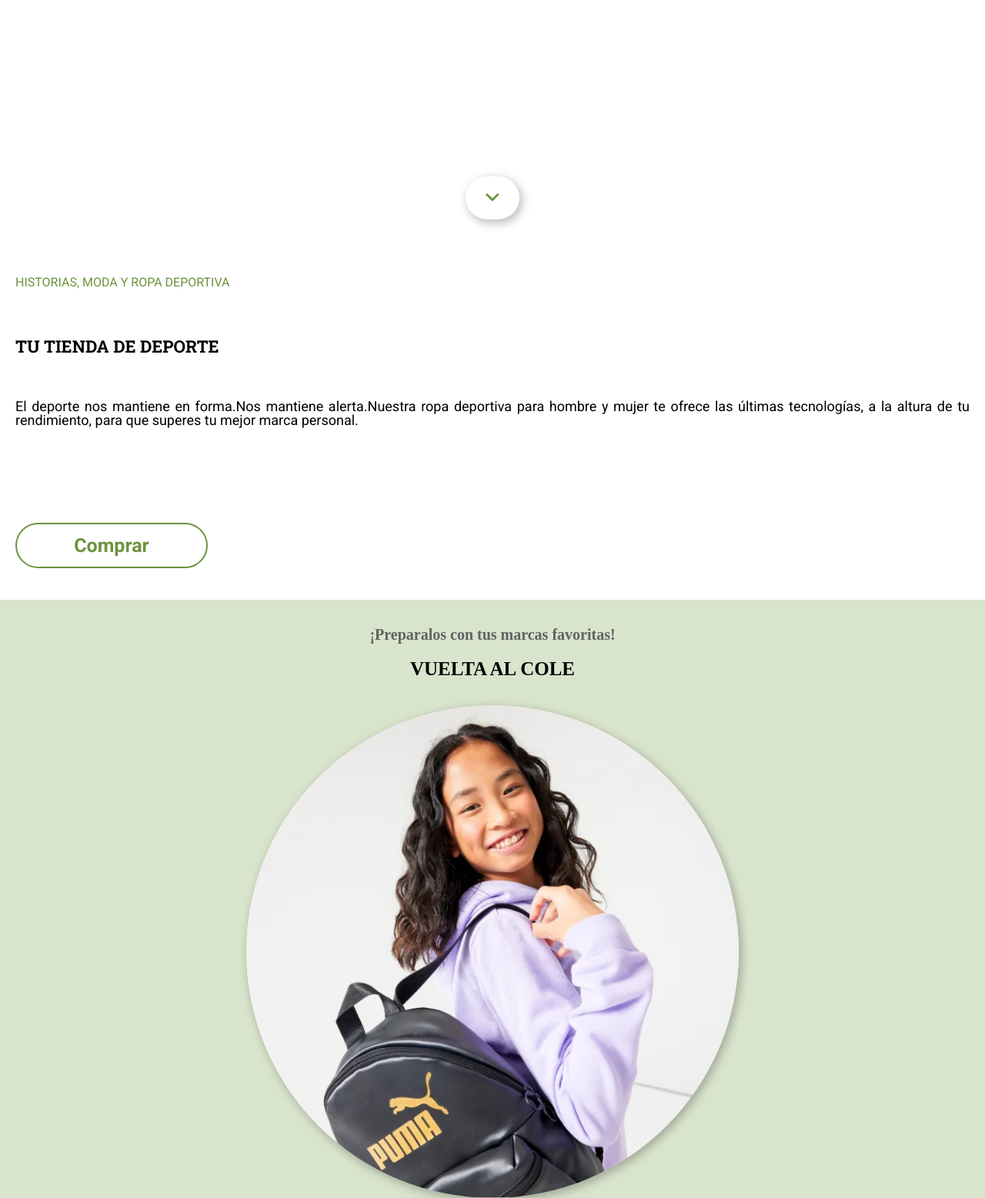
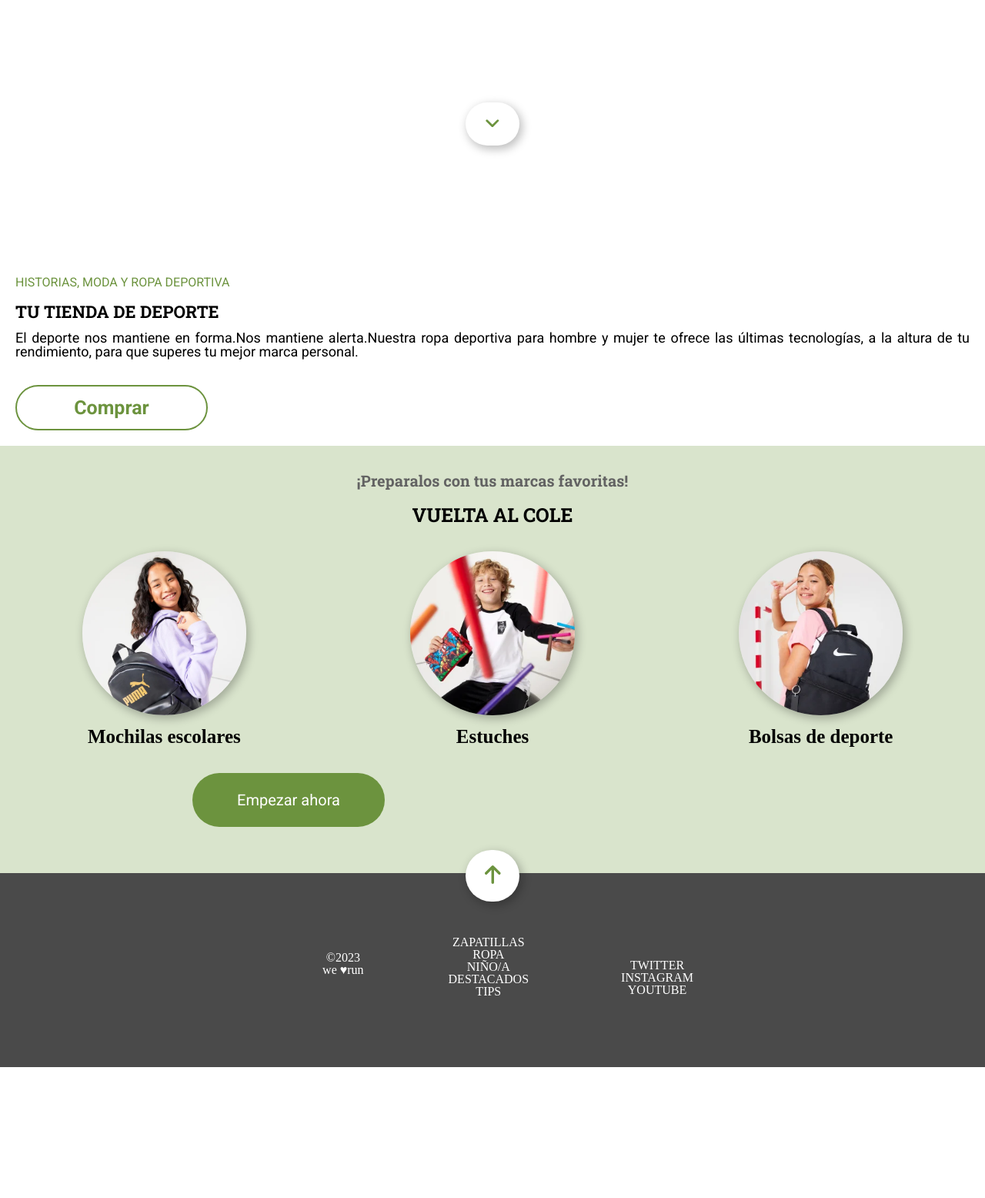
Before and after one commit to Adalab/modulo-1-evaluacion-final-AnaEDiBlasi, a website built with Vite: page src/index.html in a window 1280 px wide. Shown: the part 461-2017 px from the top of the page at 77% size. After the commit the page ends 1863 px from the top, so only its background shows below. Built offline with nearby package versions, Linux system fonts and the light colour scheme; files whose address does not match are found by name.

Commit message:
media-tablet

```diff
--- a/src/partials/cards-section.html
+++ b/src/partials/cards-section.html
@@ -7,21 +7,20 @@
 
     <div class="cards">
 
+            <div class="cards_only">
                 <article class="cards_article" >
                     <img class="image_card" src="./images/lpbts-mod05-img01-desk.png" alt="">
                     <h4 class="name_image" >Mochilas escolares</h4>
                 </article>
-
                 <article class="cards_article" >
                     <img class="image_card" src="./images/lpbts-mod05-img04-mob.png" alt="">
                     <h4 class="name_image" >Estuches</h4>
                 </article>
-
-
                 <article class="cards_article" >
                     <img class="image_card" src="./images/lpbts-mod05-img03-mob.png" alt="">
                     <h4 class="name_image" >Bolsas de deporte</h4>
                 </article>
+            </div>
 
             <a href="" class="button_start">Empezar ahora</a>
 
--- a/src/partials/footer.html
+++ b/src/partials/footer.html
@@ -1,5 +1,6 @@
 <footer class="footer">
     <a href="" class="button_arrow"><img class="button_arrow-image" src="./images/ico-arrow.svg" alt=""></a>
+
         <nav class="nav">
             <ul class="nav_content">
                 <li><a href="https://adalab.es/">ZAPATILLAS</a></li>
@@ -13,10 +14,14 @@
                 <li><a href="https://adalab.es/">INSTAGRAM</a></li>
                 <li><a href="https://adalab.es/">YOUTUBE</a></li>
             </ul>
+
+            <div class="copy">
+                <p> &copy;2023</p>
+                <p>we <span>&hearts;</span>run</p>
+            </div>
         </nav>
 
-    <p> &copy;2023</p>
-    <p>we <span>&hearts;</span>run</p>
+
 
 </footer>
 <img src="" alt="">
--- a/src/partials/header.html
+++ b/src/partials/header.html
@@ -1,6 +1,6 @@
 <header class="header">
     <div class="hamb">
-        <a href="https://adalab.es/"><img src="images/ico-menu.svg" alt=""></a>
+        <a href="https://adalab.es/"><img class="hamb_img" src="images/ico-menu.svg" alt=""></a>
     </div>
 
 </header>
--- a/src/partials/principal-section.html
+++ b/src/partials/principal-section.html
@@ -2,7 +2,7 @@
     <div class="container1">
         <h1 class="container1_tittle">COMIENZOS</h1>
         <h1 class="container1_tittle">COMPARTIDOS</h1>
-        <p class="container1_par">Todo lo que necesitan para volver al cole con ilusióm</p>
+        <p class="container1_par">Todo lo que necesitan para volver al cole con ilusión</p>
         <a href="" class="container1_button"><img src="./images/ico-scroll-down.svg" alt=""></a>
     </div>
 </section>
--- a/src/scss/layout/_footer.scss
+++ b/src/scss/layout/_footer.scss
@@ -65,7 +65,28 @@
 
 
 
-@media(min-width:768px){}
+@media(min-width:768px){
+    .nav{
+        display: flex;
+        flex-direction: row;
+        gap: 90px;
+        justify-content: space-between;
+        padding-bottom: 20px;
+        margin-left: 50px;
+
+        .nav_content{
+            order: 2;
+            margin: 10px 20px;
+
+        }
+        .nav_social{
+            order: 3;
+        }
+    }
+
+}
+
+
 
 
  @media(min-width:1024px){}
--- a/src/scss/layout/_header.scss
+++ b/src/scss/layout/_header.scss
@@ -20,7 +20,7 @@
 @media(min-width:768px){
 
   .header{
-    width: 8%;
+    width: 7%;
 
   }
 
@@ -32,7 +32,7 @@
 
   .header{
     width: 5%;
-    height: 9%;
+
   }
 
 }
--- a/src/scss/layout/_principal-section.scss
+++ b/src/scss/layout/_principal-section.scss
@@ -46,17 +46,28 @@
 
  @media(min-width:768px){
 
+    .background-section{
+        background-size: cover;
+    }
+
+
+
     .container1_tittle{
+        font-size: 70px;
 
-        font-size: 70px;
+
     }
 
     .container1_par{
         font-size: 30px;
-        justify-content: center;
+        text-align: center;
+        width: 600px;
+        margin-bottom: 50px;
+
     }
 
     .container1_button{
+        transform: translateY(-90px);
 
     }
  }
--- a/src/scss/layout/_shop-section.scss
+++ b/src/scss/layout/_shop-section.scss
@@ -43,7 +43,22 @@
 
 
 
-@media(min-width:768px){}
+@media(min-width:768px){
+
+    .section_shop{
+        height: 25vh;
+    }
+
+   .section_shop{
+
+    &title{
+        margin-top: 50px;
+    }
+   }
+
+
+
+}
 
 
  @media(min-width:1024px){}
--- a/src/scss/layout/cards-section.scss
+++ b/src/scss/layout/cards-section.scss
@@ -12,7 +12,7 @@
     flex-direction: column;
     margin: 35px;
     gap: 2px;
-    font-family: RobotoSlab;
+    font-family: $roboto-slab;
     text-align: center;
     font-weight: bold;
 
@@ -80,7 +80,20 @@
 
 
 
-@media(min-width:768px){}
+@media(min-width:768px){
+    .cards_only{
+        display: grid;
+        grid-template-columns: 1fr 1fr 1fr;
+        grid-template-rows: 1fr;
+    }
+
+    .button_start{
+        margin-left: 250px;
+        margin-bottom: 60px;
+    }
+
+
+}
 
 
  @media(min-width:1024px){}
```
Lines whose indentation alone changed are shown as unchanged.
